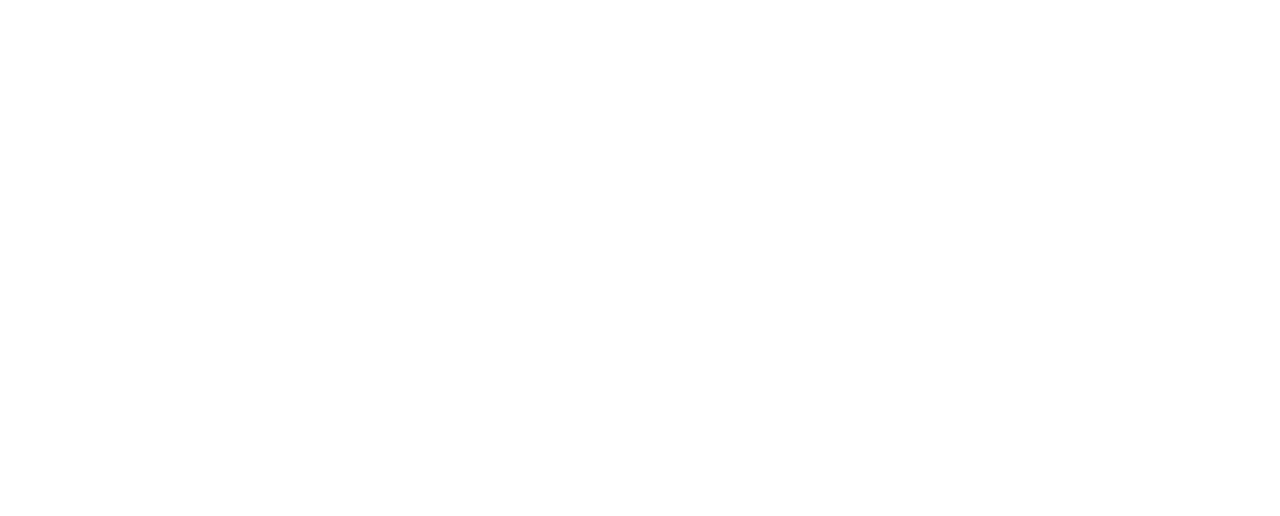
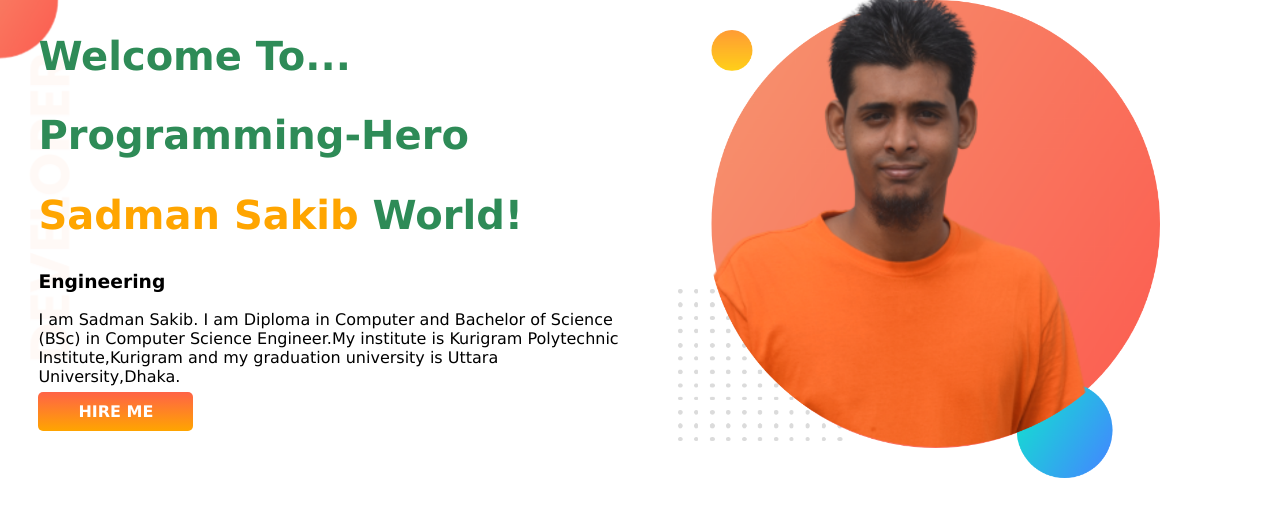
Before and after one commit to Sadman600/my-portfolio, a plain HTML site: page index.html in a window 1280 px wide. Drawn offline with Linux system fonts and the light colour scheme.

Commit message:
Top banner added

```diff
--- a/index.html
+++ b/index.html
@@ -1,5 +1,6 @@
 <!DOCTYPE html>
 <html lang="en">
+
 <head>
     <meta charset="UTF-8">
     <meta http-equiv="X-UA-Compatible" content="IE=edge">
@@ -7,7 +8,24 @@
     <link rel="stylesheet" href="myStyle.css">
     <title>Sadman Sakib Portfolio</title>
 </head>
+
 <body>
+    <section class="top-banner">
+        <div class="half-width">
+            <h1 class="">Welcome To...</h1>
+            <h1>Programming-Hero </h1>
+            <h1> <span class="color-orange">Sadman Sakib</span> World!</h1>
+            <h3> Engineering </h3>
+            <p>I am Sadman Sakib. I am Diploma in Computer and Bachelor of Science (BSc) in Computer Science
+                Engineer.My institute is Kurigram Polytechnic Institute,Kurigram and my graduation university is Uttara
+                University,Dhaka.
+            </p>
+            <a class="link-button" target="_blank" href="">HIRE ME</a>
+        </div>
+        <div class="half-width">
+            <img src="images/sadman.png" alt="">
+        </div>
+    </section>
+</body>
 
-</body>
 </html>
--- a/myStyle.css
+++ b/myStyle.css
@@ -0,0 +1,33 @@
+body{
+    font-family: verdana;
+    margin: 0;
+}
+h1 {
+    color: seagreen;
+    font-size: 40px;
+}
+.color-orange {
+     color: orange;
+}
+section {
+    display: flex;
+}
+.half-width {
+    width: 50%;
+    padding-left: 3%;
+}
+.half-width img{
+    width: 80%;
+}
+.link-button {
+    text-decoration: none;
+    background-image: linear-gradient(tomato, orange );
+    padding: 10px 40px;
+    border-radius: 5px;
+    color: white;
+    font-weight: 700;
+}
+.top-banner {
+    background-image: url(images/top-banner.png);
+    background-repeat: no-repeat;
+}
```
Also changed, not shown: images/dream-bg.png (added), images/exp-bg.png (added), images/jhankar.png (added), images/jhankar2.png (added), images/my-bg.png (added), images/sadman.png (added), images/sadman2.png (added), images/top-banner.png (added), showOff/myimg1.png (added), showOff/myimg2.png (added), showOff/myimg3.png (added), showOff/myimg4.png (added).
